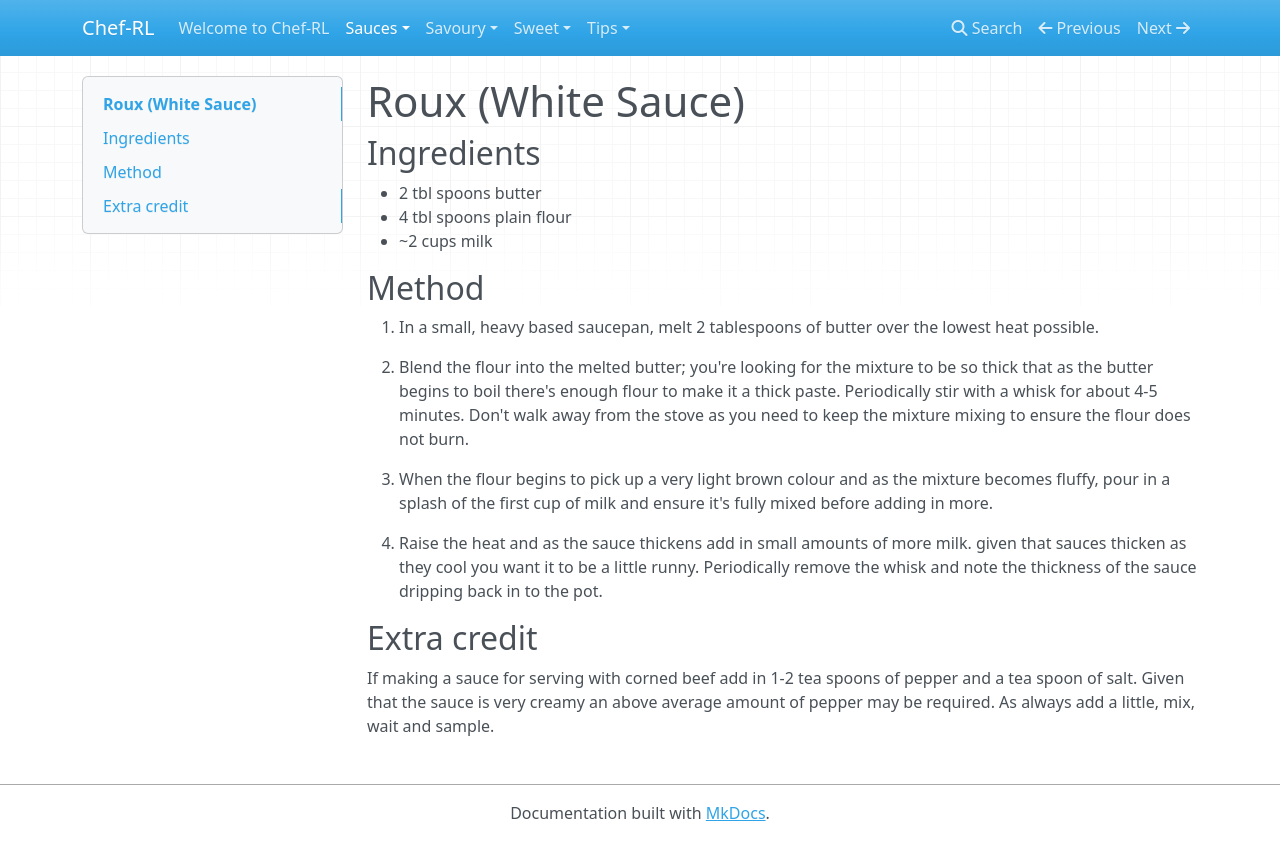
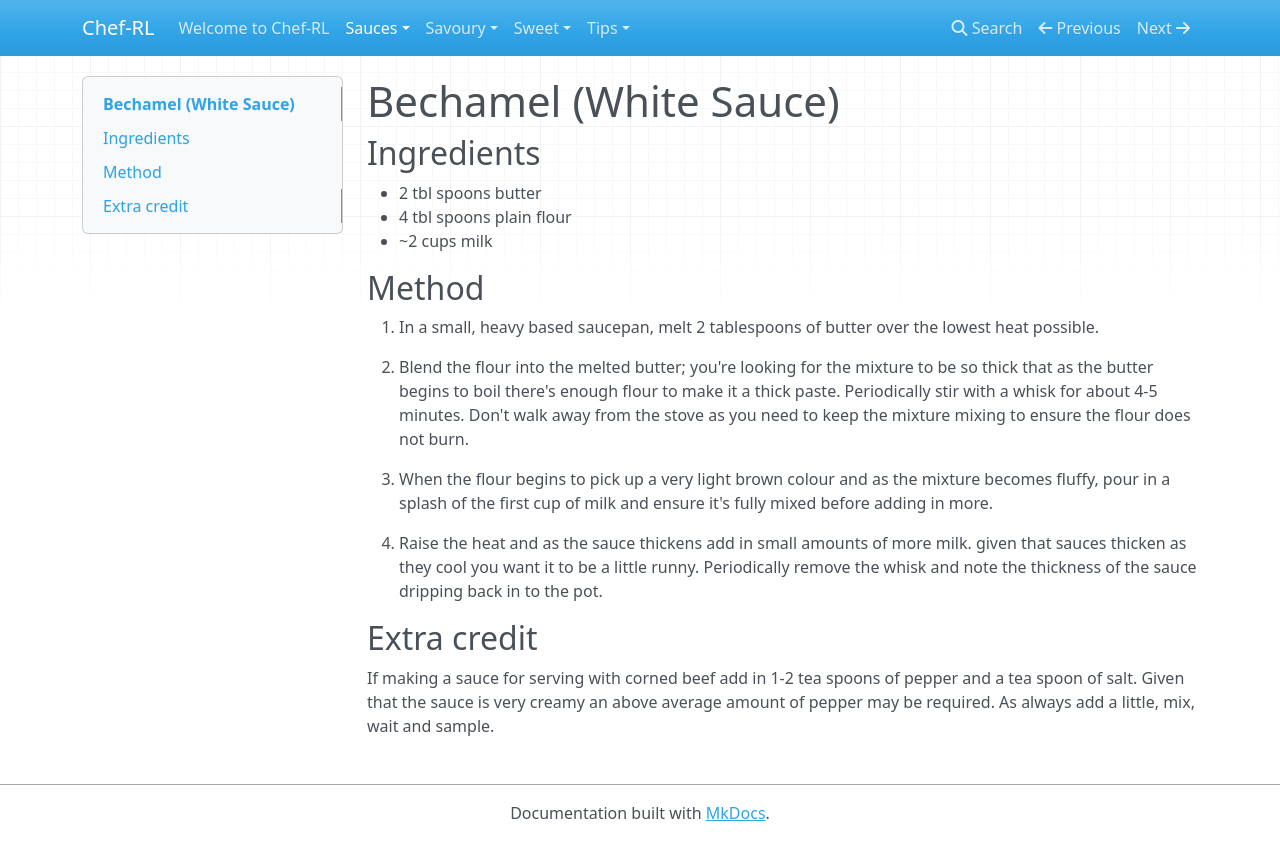
Before and after one commit to pingram3030/chef-rl, an MkDocs documentation site: the page built from docs/sauces/bechamel.md, in a window 1280 px wide. Shown: the top 860 px of the page. Built offline with MkDocs 1.6.1, drawn with Linux system fonts in a browser that asks for light colours; nearby versions of some CDN libraries.

Commit message:
Fix bechamel title

```diff
--- a/docs/sauces/bechamel.md
+++ b/docs/sauces/bechamel.md
@@ -1,4 +1,4 @@
-# Roux (White Sauce)
+# Bechamel (White Sauce)
 
 ## Ingredients
 
```
